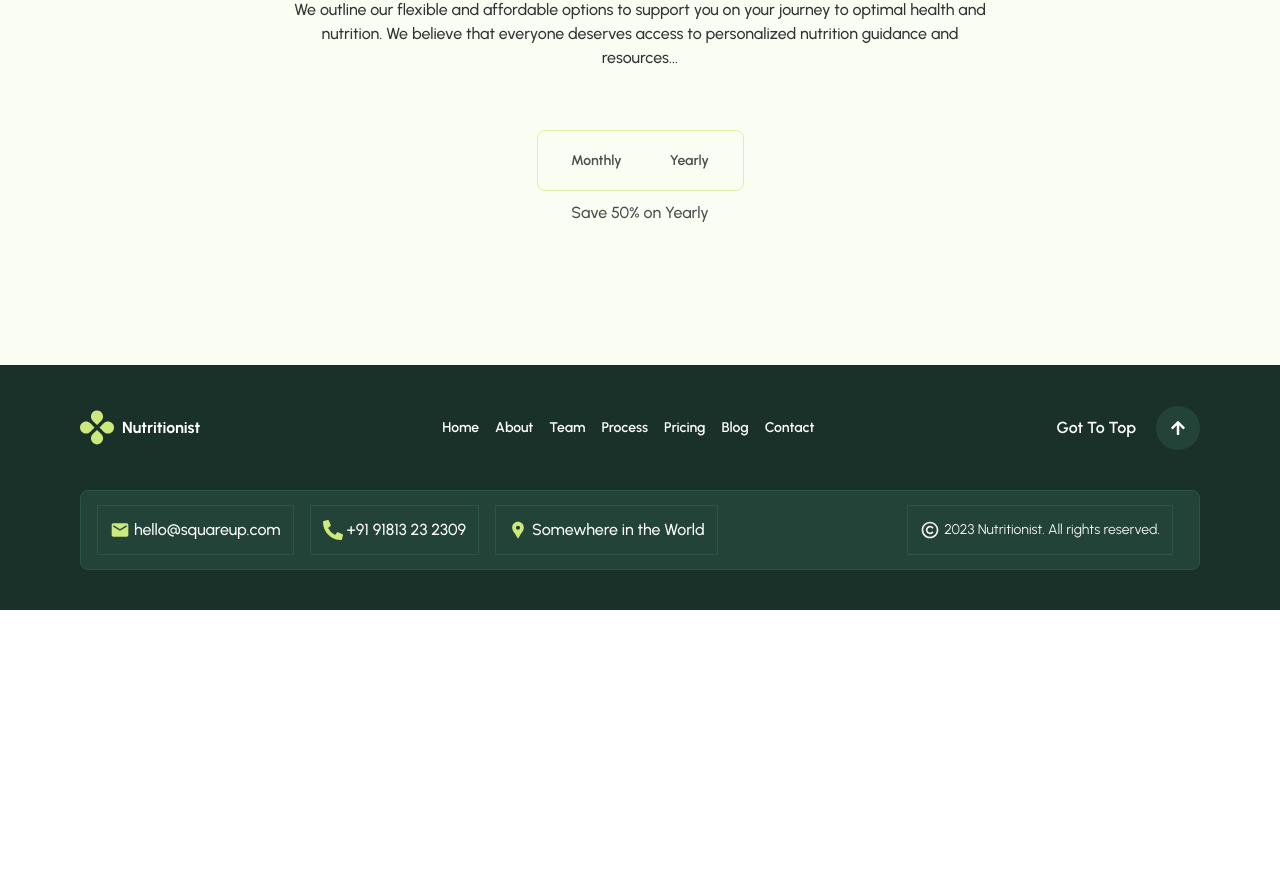
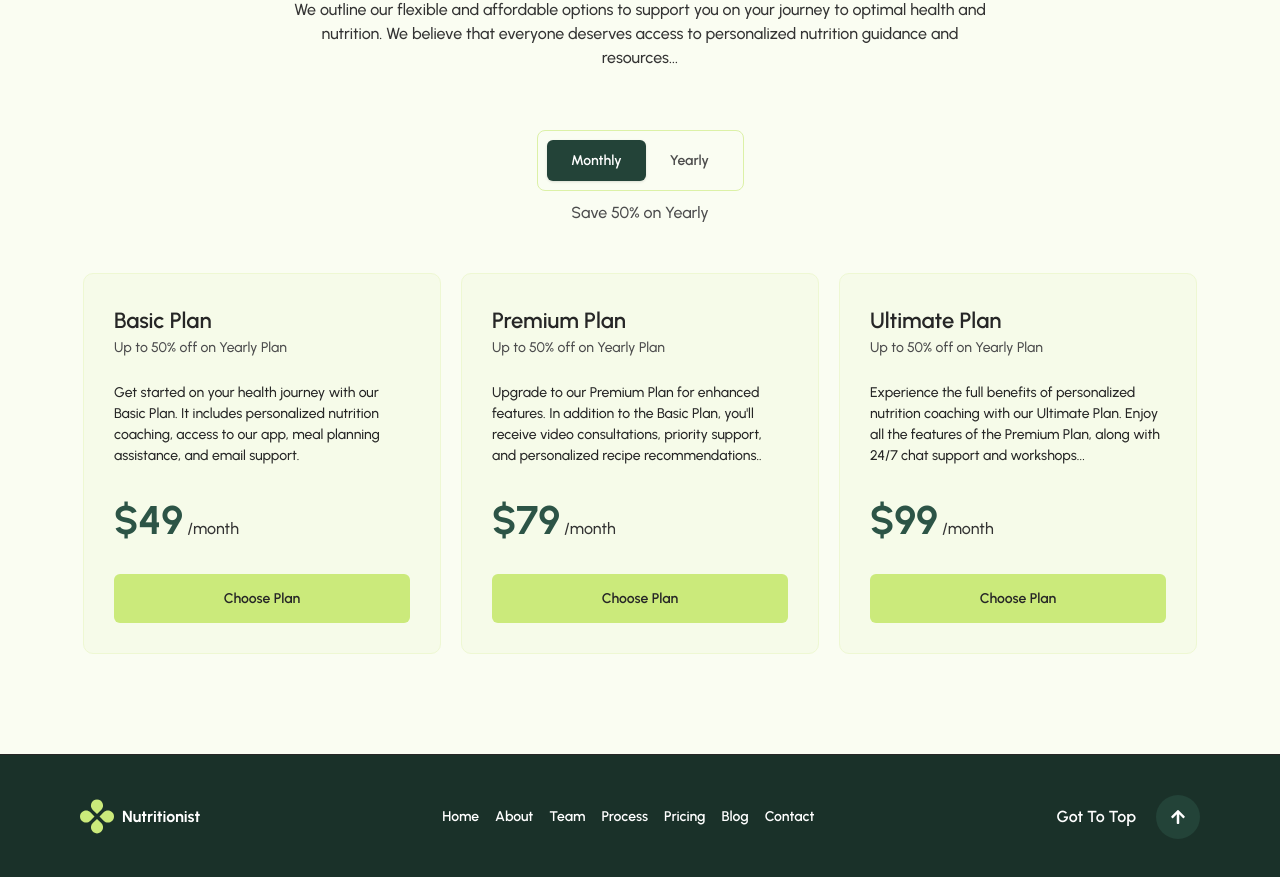
Before and after one commit to FojleTuhin/Nutritionist, a Next.js app: page / in a window 1280 px wide. Shown: the part 3355-4232 px from the top of the page. Before the commit the page ends 3965 px from the top, so only its background shows below. Built offline with nearby package versions, Linux system fonts and the light colour scheme.

Commit message:
complete home page

```diff
--- /dev/null
+++ b/src/app/about/page.js
@@ -0,0 +1,10 @@
+
+const page = () => {
+    return (
+        <div>
+            I am from about page
+        </div>
+    );
+};
+
+export default page;
--- a/src/components/homePage/Pricing.jsx
+++ b/src/components/homePage/Pricing.jsx
@@ -11,7 +11,7 @@ const Pricing = () => {
             <p className="text-[#333333] tablet:w-[60%] mx-auto text-[14px] medium:text-[16px] laptop:text-[18px] font-medium text-center mb-[50px] medium:mb-[60px]">We outline our flexible and affordable options to support you on your journey to optimal health and nutrition. We believe that everyone deserves access to personalized nutrition guidance and resources...</p>
 
             <div>
-                <Tabs defaultValue="account" className='flex flex-col items-center'>
+                <Tabs defaultValue="monthly" className='flex flex-col items-center'>
                     <TabsList className=" border-[1px] w-[207px] h-[61px] p-[10px] bg-[#FAFDF2] border-[#DCF1A7] text-[#4C4C4C]">
                         <TabsTrigger value="monthly" className="py-[10px] px-6 text-[14px] font-semibold">Monthly</TabsTrigger>
                         <TabsTrigger value="yearly" className="py-[10px] px-6 text-[14px] font-semibold">Yearly</TabsTrigger>
@@ -20,10 +20,12 @@ const Pricing = () => {
                     <p className='mt-[10px] mb-10 text-[#4C4C4D] font-medium'>Save 50% on Yearly</p>
 
                     <TabsContent value="monthly">
-                        <MonthlyTab/>
+                        <MonthlyTab />
+
                     </TabsContent>
                     <TabsContent value="yearly">
-                        <YearlyTab/>
+                        <YearlyTab />
+
                     </TabsContent>
                 </Tabs>
 
--- a/src/components/shared/Navbar.jsx
+++ b/src/components/shared/Navbar.jsx
@@ -76,10 +76,10 @@ const Navbar = () => {
                     <span className="text-lg font-bold">Nutritionist</span>
                 </Link>
                 <div className="hidden medium:flex gap-5 items-center">
-                    <Link href="#" className="text-[14px] font-semibold rounded-[6px] hover:underline underline-offset-4" prefetch={false}>
+                    <Link href="/" className="text-[14px] font-semibold rounded-[6px] hover:underline underline-offset-4" prefetch={false}>
                         Home
                     </Link>
-                    <Link href="#" className="text-[14px] font-semibold rounded-[6px] hover:underline underline-offset-4" prefetch={false}>
+                    <Link href="/about" className="text-[14px] font-semibold rounded-[6px] hover:underline underline-offset-4" prefetch={false}>
                         About
                     </Link>
                     <Link href="#" className="text-[14px] font-semibold rounded-[6px] hover:underline underline-offset-4" prefetch={false}>
```
